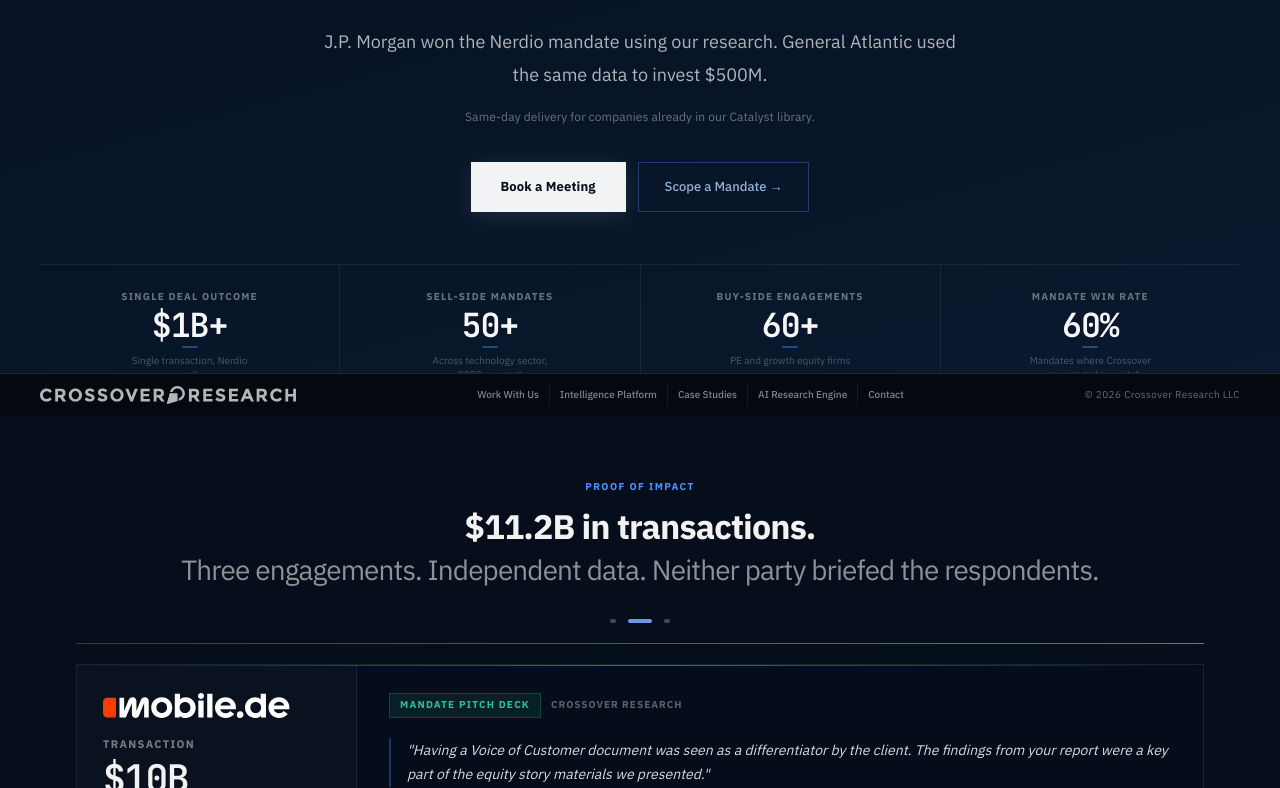
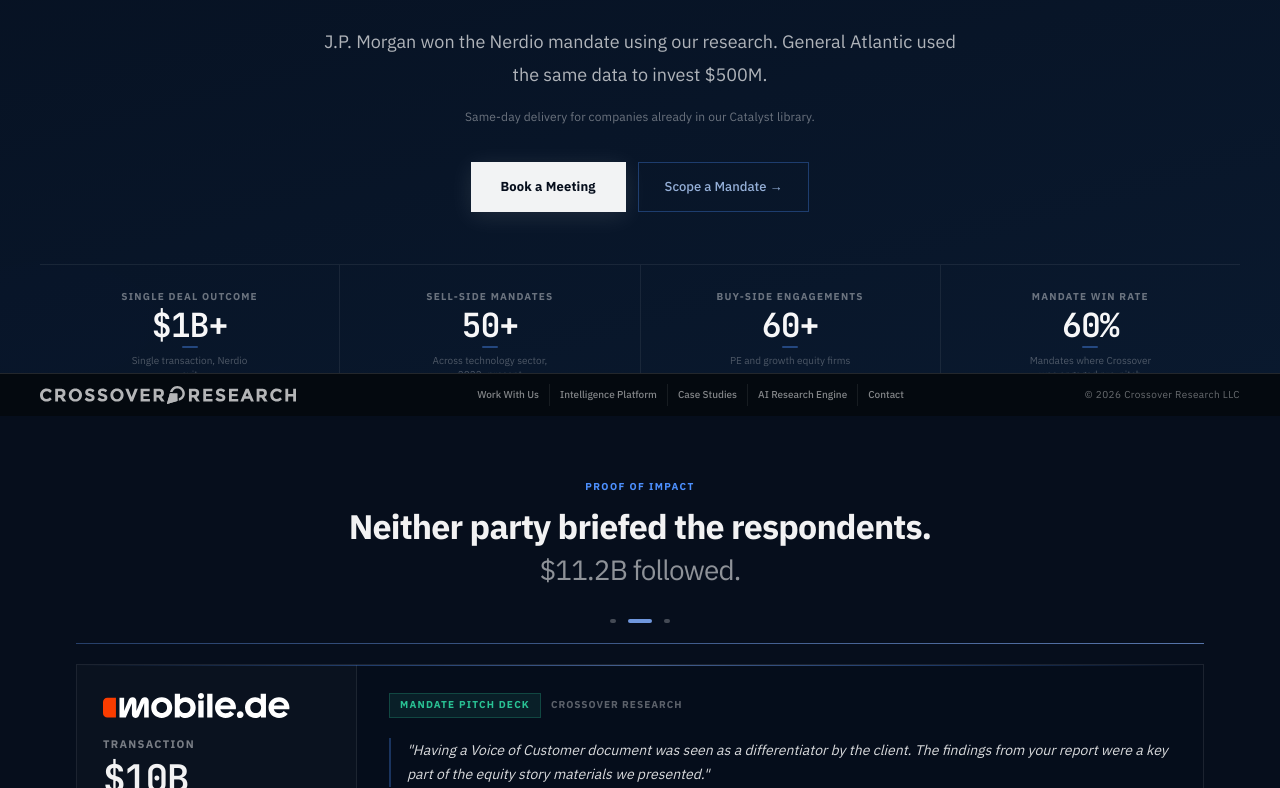
Before and after one commit to Crossover-Research/sell-side-overview-site, a Next.js app: page / in a window 1280 px wide. Shown: the part 384-1172 px from the top of the page. Built offline with nearby package versions, Linux system fonts and the light colour scheme.

Commit message:
copy: DealProof headline — 'Neither party briefed the respondents. $11.2B followed.'

```diff
--- a/components/DealProof.tsx
+++ b/components/DealProof.tsx
@@ -123,9 +123,9 @@
             fontSize:'clamp(22px,3vw,34px)', fontWeight:700,
             color:'rgba(255,255,255,.95)', letterSpacing:'-.025em', marginBottom:10, lineHeight:1.2,
           }}>
-            $11.2B in transactions.<br />
+            Neither party briefed the respondents.<br />
             <span style={{ color:'rgba(255,255,255,.55)', fontWeight:400, fontSize:'0.82em' }}>
-              Three engagements. Independent data. Neither party briefed the respondents.
+              $11.2B followed.
             </span>
           </h2>
         </div>
```
